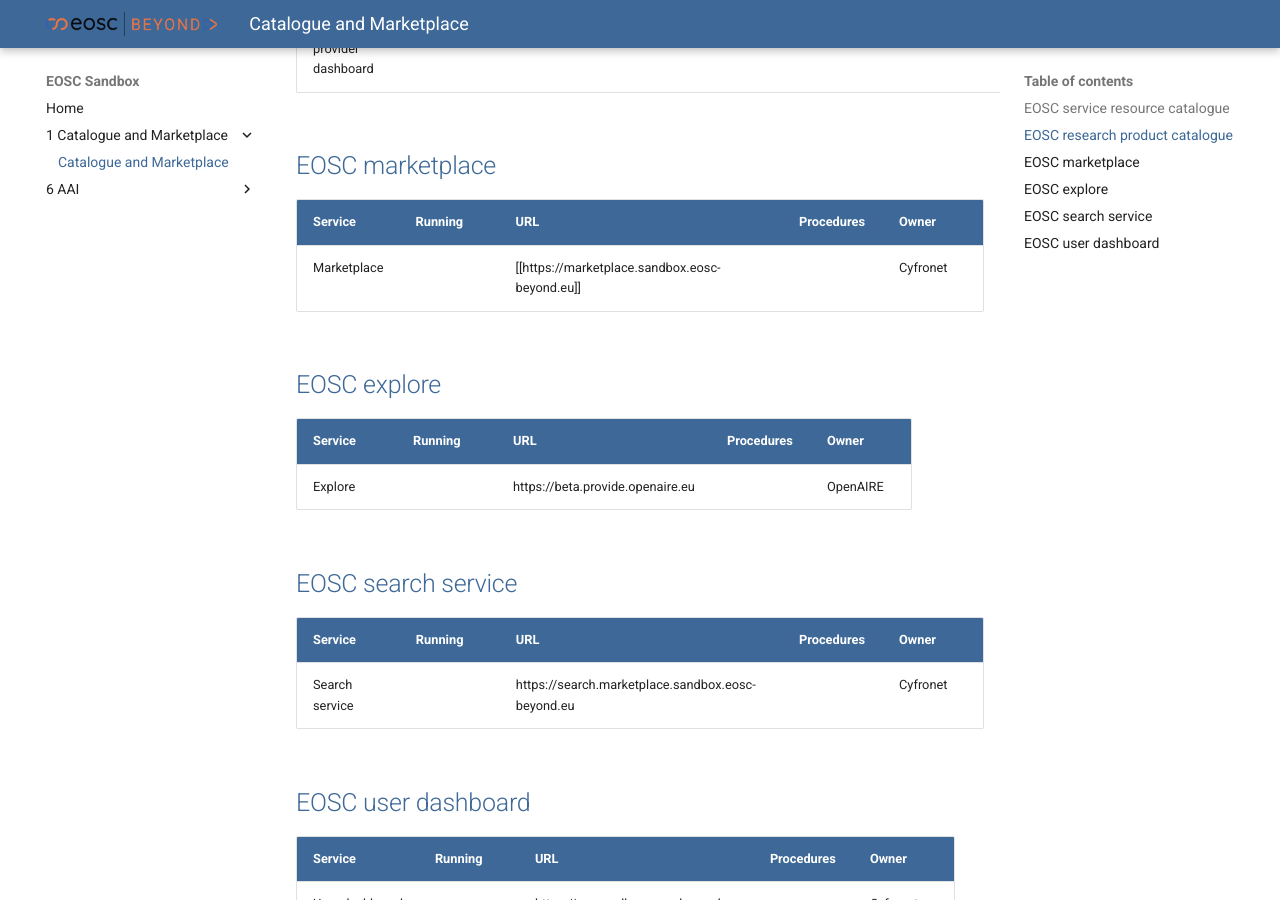
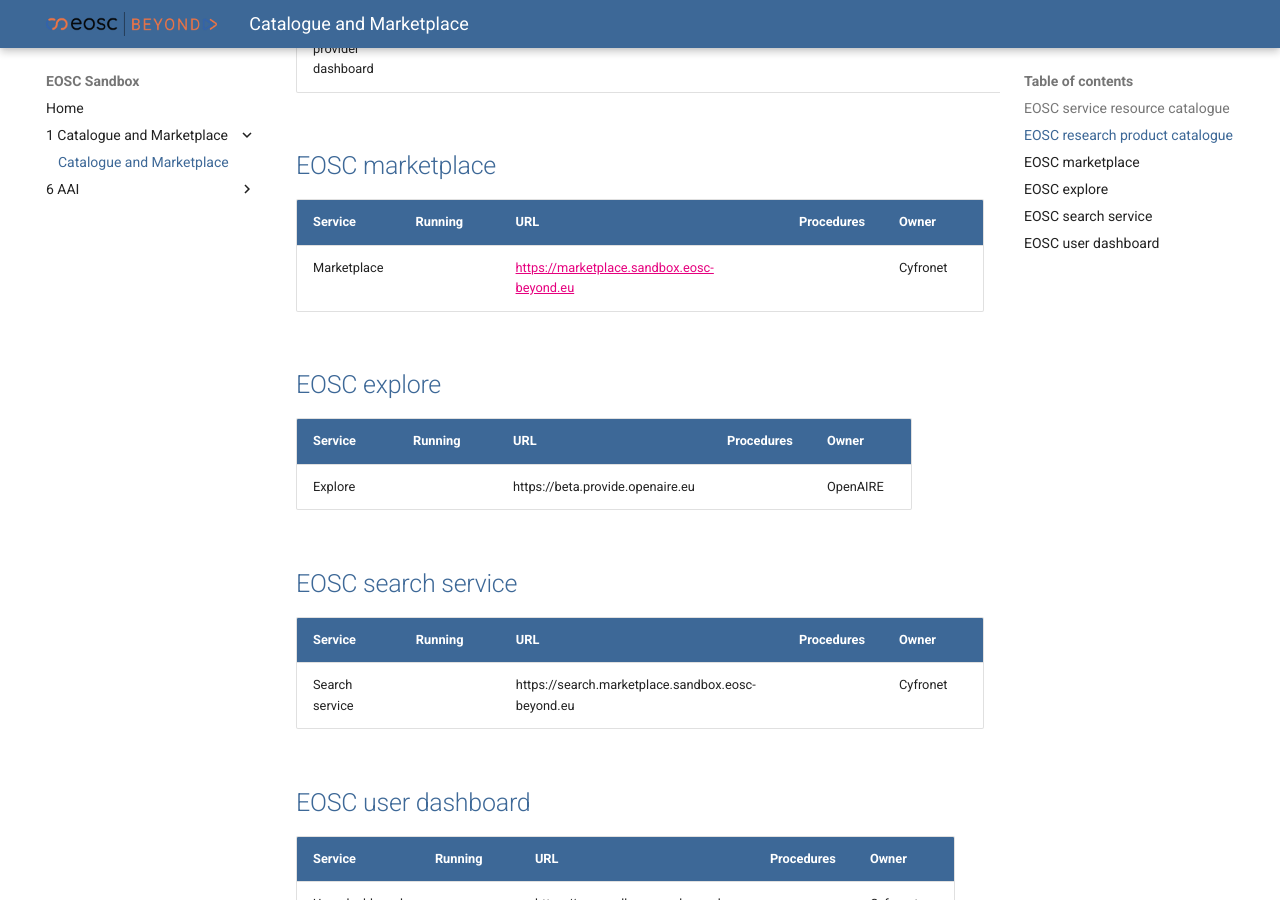
Before and after one commit to eosc-beyond-sandbox/eosc-sandbox, an MkDocs documentation site: the page built from resources/1 Catalogue and Marketplace/Catalogue and Marketplace.md, in a window 1280 px wide and 900 px high, scrolled down 683 px. Built offline with MkDocs 1.6.1 and Material for MkDocs 9.7.7, drawn with Linux system fonts in a browser that asks for light colours.

```diff
--- a/resources/1 Catalogue and Marketplace/Catalogue and Marketplace.md
+++ b/resources/1 Catalogue and Marketplace/Catalogue and Marketplace.md
@@ -17,7 +17,7 @@
 ## EOSC marketplace
 | Service                         | Running | URL                                          | Procedures                                                                                                                                                                           | Owner  |
 |:--------------------------------|:--------|:---------------------------------------------|:-------------------------------------------------------------------------------------------------------------------------------------------------------------------------------------|:-------|
-| Marketplace |         | [[https://marketplace.sandbox.eosc-beyond.eu]] | | Cyfronet |
+| Marketplace |         | [https://marketplace.sandbox.eosc-beyond.eu]() | | Cyfronet |
 
 ## EOSC explore
 | Service                         | Running | URL                                          | Procedures                                                                                                                                                                           | Owner  |
```
